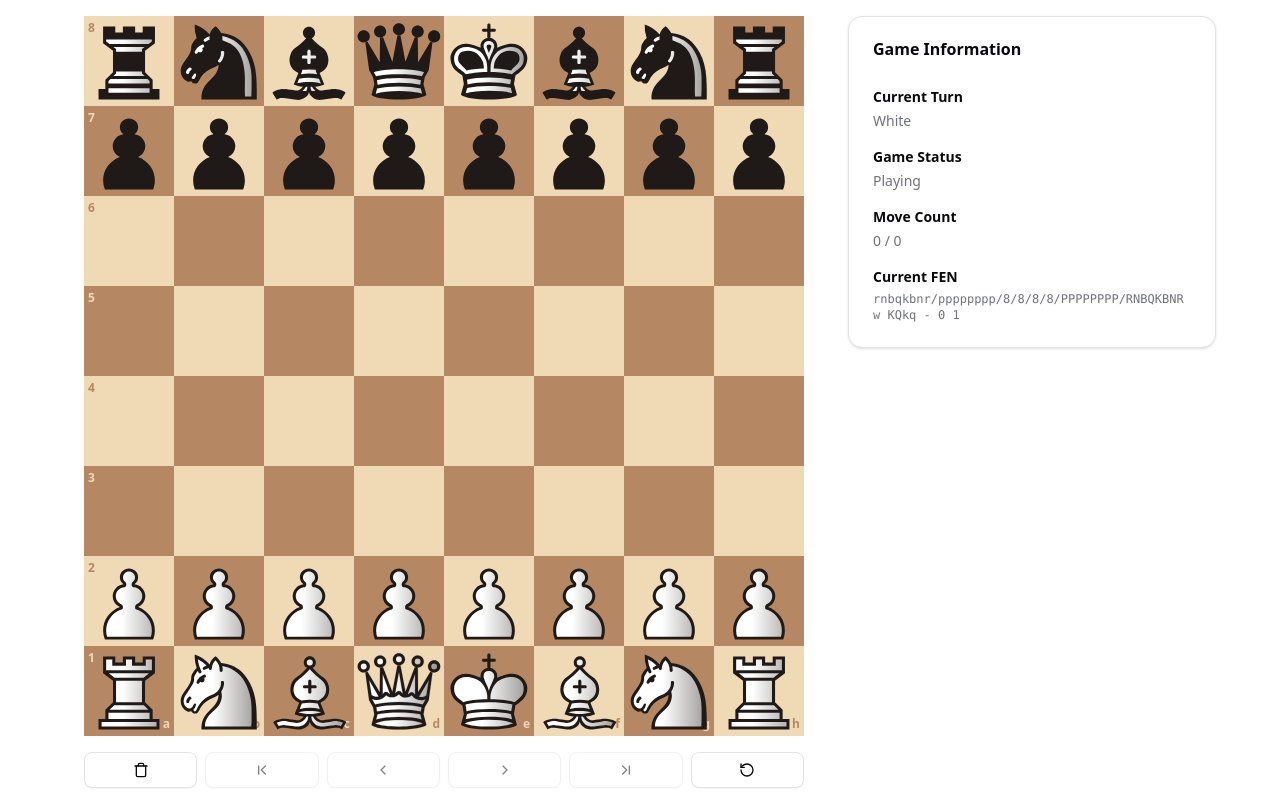
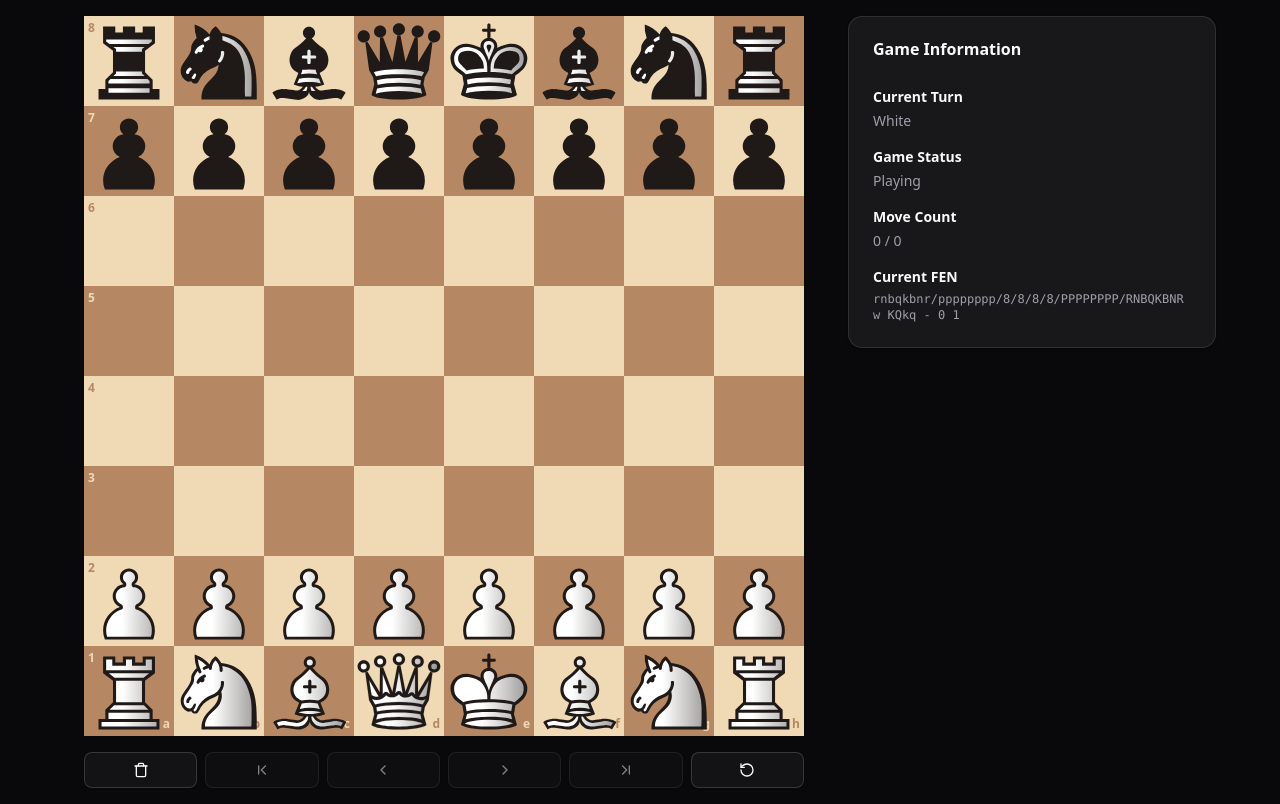
Before and after one commit to alijradii/chessbased-frontend, a React (Vite) app: page / in a window 1280 px wide. Built offline with nearby package versions, Linux system fonts and the light colour scheme.

Commit message:
changed default theme to system

```diff
--- a/src/components/theme-provider.tsx
+++ b/src/components/theme-provider.tsx
@@ -22,7 +22,7 @@ const ThemeProviderContext = createContext<ThemeProviderState>(initialState);
 
 export function ThemeProvider({
   children,
-  defaultTheme = "system",
+  defaultTheme = "dark",
   storageKey = "vite-ui-theme",
   ...props
 }: ThemeProviderProps) {
```
